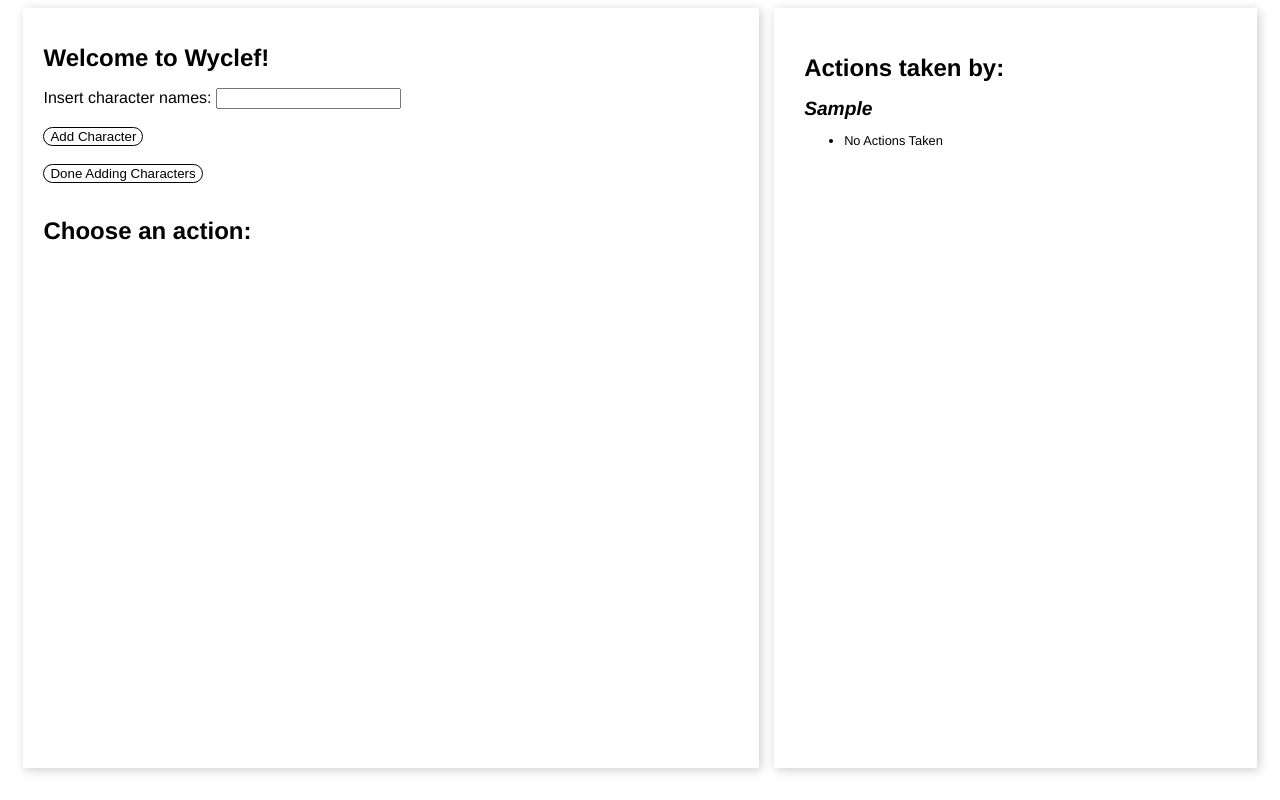
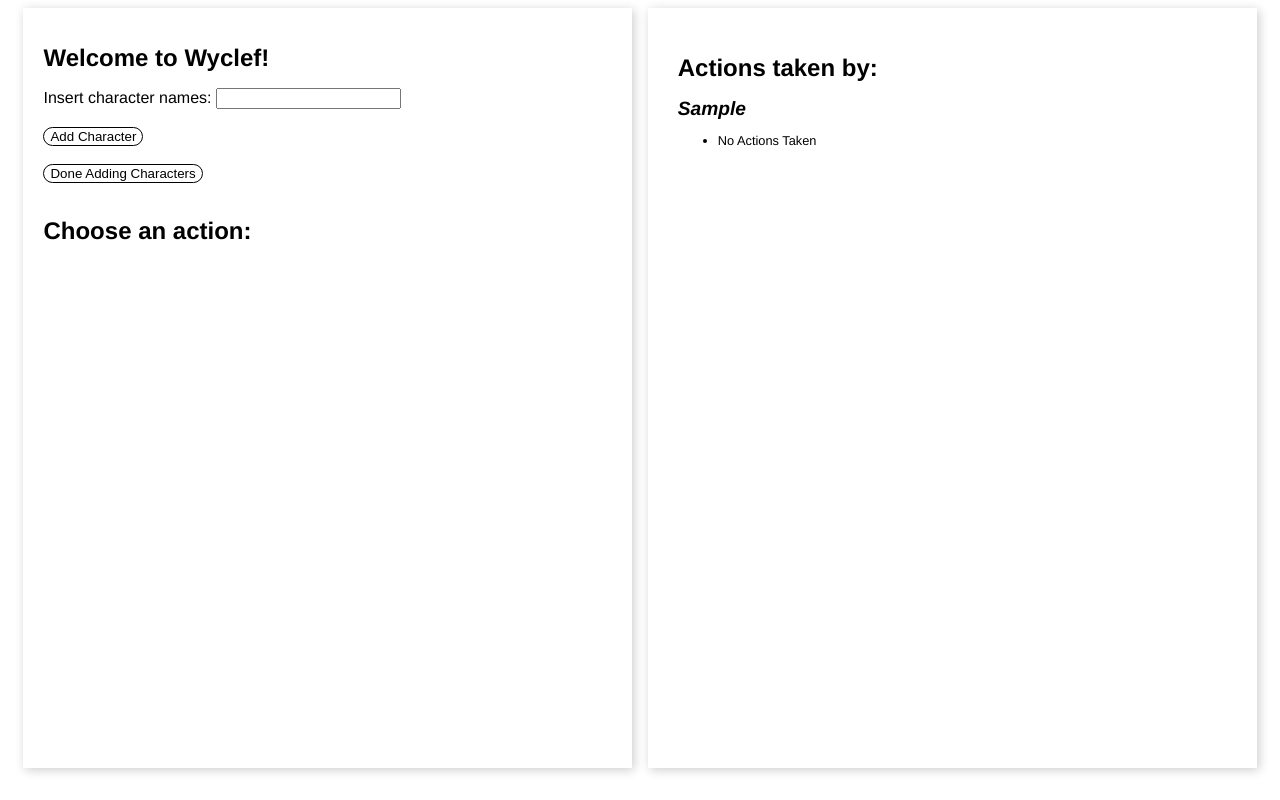
Before and after one commit to JamesDameris/Wyclef, a website: page public/index.html in a window 1280 px wide. Both pictures are taken after typing "Sample" into the empty fields and a click on the button "Add Character". Drawn offline with Linux system fonts and the light colour scheme.

Commit message:
Added suggestion for next steps

```diff
--- a/public/homepage.js
+++ b/public/homepage.js
@@ -16,7 +16,8 @@ function addChar(){
         console.log(newchar," ",newcharClass);
         display();
         charnum++;
-        console.log(window.insert(`characters.${newchar}`, character));
+        window.insert(`characters.${newchar.toLowerCase()}`, character);
+        console.log(window.DB);
     }
     document.getElementById("newname").value = "";
 }
@@ -53,13 +54,13 @@ function take_action(action){
         char_actions.removeChild(char_actions.childNodes[0]);
     }
     char_actions.appendChild(newAction);
-    document.getElementById("actions").removeChild(action);
+    document.getElementById("actions").removeChild(action); // use query
     current_id = current_id + 1;
     play_as = character_list[current_id%charnum];
     document.getElementById('my-char').innerText = "Playing as: " + play_as;
 }
 
-function display(){
+function display(){ // change to be on each action (when character is added, say "Character: Added to the Stage (maybe even stage direction)", When action taken say "Character: Took said action")
 
     var charItem = document.createElement('li');
     charItem.id = 'char';
--- a/public/index.html
+++ b/public/index.html
@@ -9,7 +9,7 @@
             justify-content: space-evenly;
         }
         #left-section {
-            width: 55%;
+            width: 45%;
             padding: 20px;
             display: flex;
             flex-direction: column;
@@ -22,7 +22,7 @@
             font-size: 150%;
         }
         #right-section {
-            width: 35%;
+            width: 45%;
             padding: 20px;
             display: flex;
             flex-direction: column;
@@ -49,7 +49,7 @@
         }
         .sidebar{
             height: 700px;
-            overflow-y: scroll;
+            overflow-y: scroll; /* add js to focus the bottom of the scroll */
             padding: 10px;
         }
         .actions{
@@ -96,7 +96,7 @@
             <div id="character-list"></div>
         </div>
     </div>
-     <script src="./characters.js"></script>
+    <script src="./characters.js"></script>
     <script src="./logicDB.js"></script>
     <script src="./homepage.js"></script>
 </body>
```
